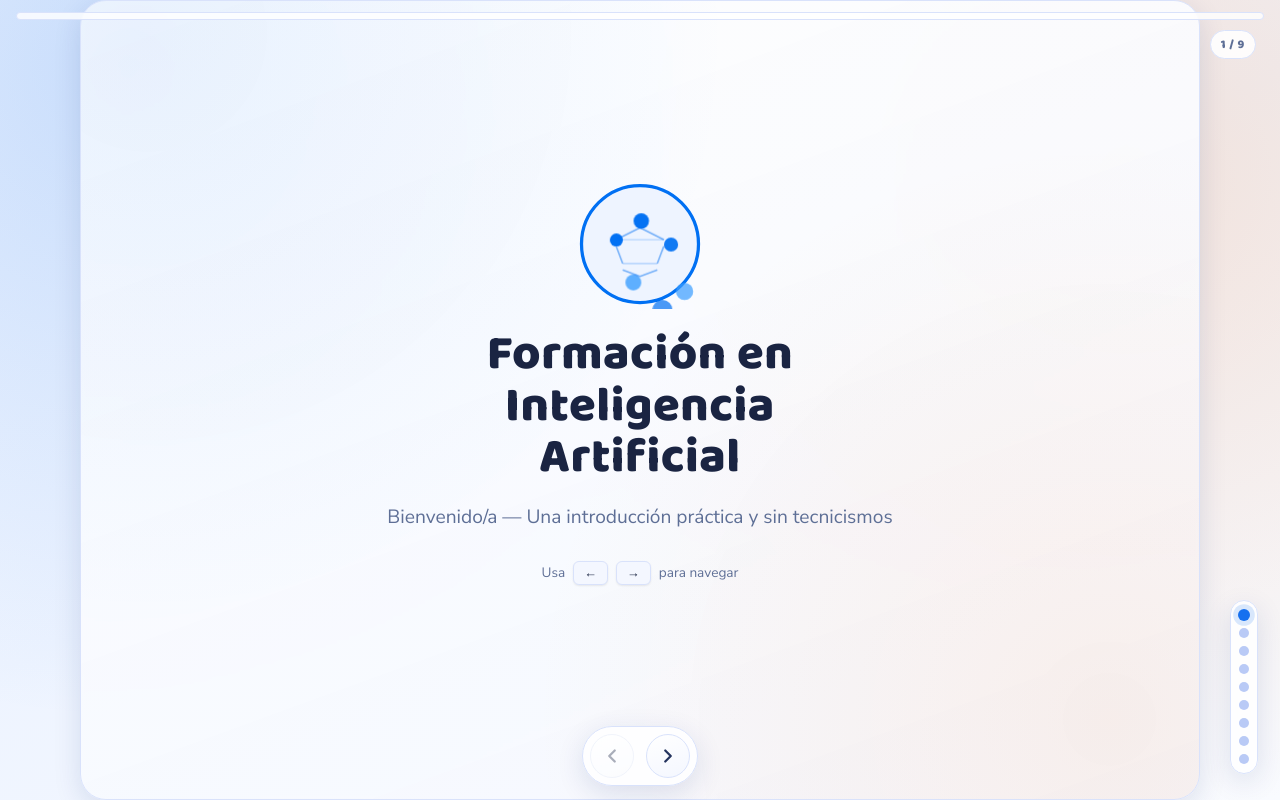
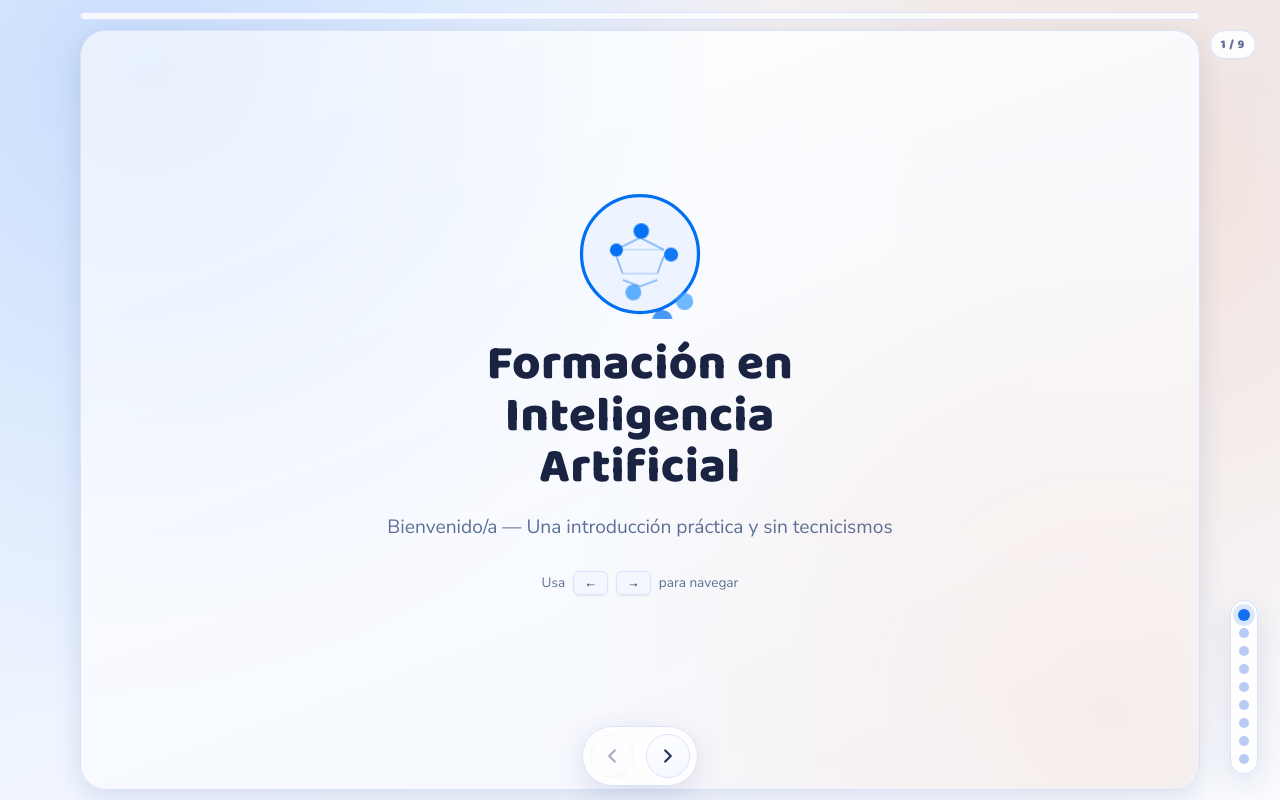
Before and after one commit to DevissonV/copilot-plan-skill-demo, an Angular app: page / in a window 1280 px wide. Built offline with nearby package versions, Linux system fonts and the light colour scheme.

Commit message:
feat: cambio responsive

```diff
--- a/src/app/app.scss
+++ b/src/app/app.scss
@@ -11,8 +11,10 @@
 .progress-bar {
   position: fixed;
   top: 12px;
-  left: 16px;
-  right: 16px;
+  left: 50%;
+  right: auto;
+  width: min(calc(100% - 32px), 1120px);
+  transform: translateX(-50%);
   height: 8px;
   border-radius: var(--radius-pill);
   background: rgba(255, 255, 255, 0.8);
@@ -47,7 +49,7 @@
 
 .slide-stage {
   position: fixed;
-  inset: 0;
+  inset: 20px 0 0;
   display: flex;
   align-items: center;
   justify-content: center;
@@ -56,7 +58,7 @@
 .slide-stage > app-slide {
   display: block;
   width: min(100%, 1120px);
-  height: 100%;
+  height: calc(100% - 20px);
 }
 
 .nav-arrows {
@@ -186,6 +188,8 @@
 
   .progress-bar {
     top: 10px;
+    width: auto;
+    transform: none;
     left: 12px;
     right: 12px;
     height: 7px;
```
